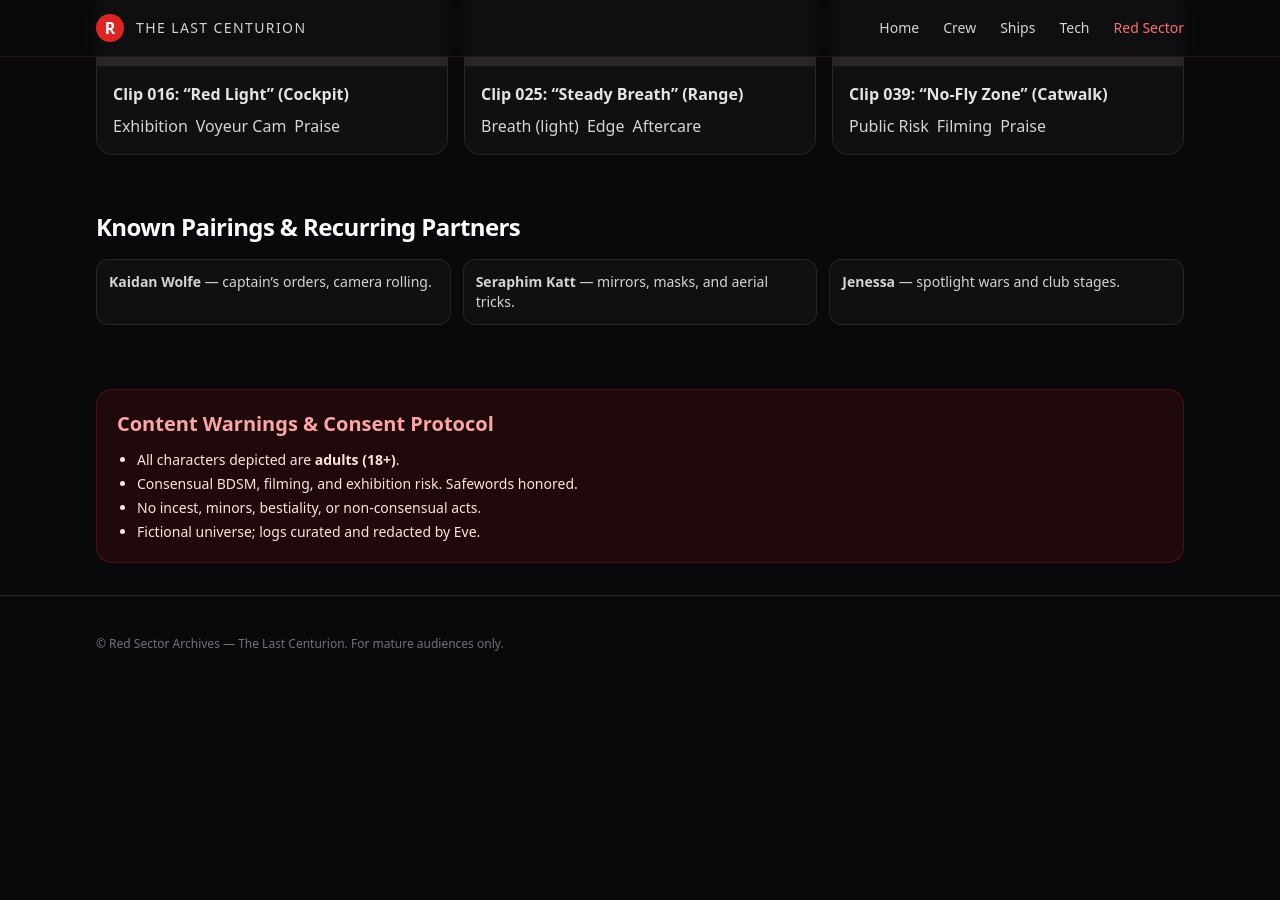
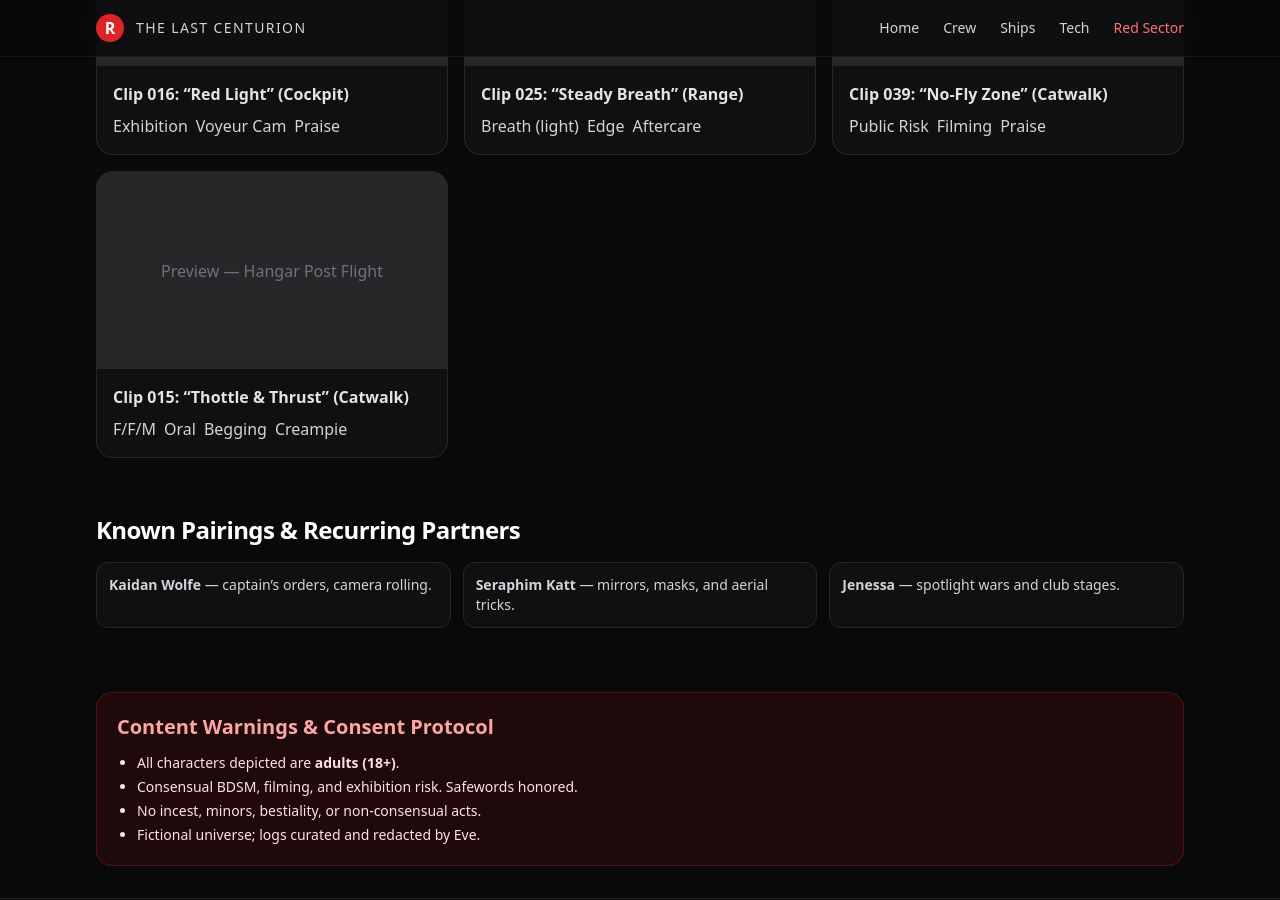
Before and after one commit to fionayyc/last-centurion, a Jekyll site: the page red-sector/logs/dash-nsfw.html, which Jekyll copies as it is, in a window 1280 px wide and 900 px high, scrolled down 1212 px. Built offline with Jekyll 4.4.1, drawn with Linux system fonts in a browser that asks for light colours; nearby versions of some CDN libraries; before the commit the page ends 1904 px from its top, so only the background shows below that.

Commit message:
Update dash-nsfw.html

```diff
--- a/red-sector/logs/dash-nsfw.html
+++ b/red-sector/logs/dash-nsfw.html
@@ -194,6 +194,23 @@
         </div>
       </article>
 
+            <!-- Clip 015 -->
+      <article class="group rounded-2xl border border-zinc-800 bg-zinc-900/50 overflow-hidden">
+        <!-- ===== PLACEHOLDER FOR LOG PREVIEW IMAGE ===== -->
+        <a href="./throttle-n-thrust.html" class="block aspect-video bg-zinc-800 grid place-items-center text-zinc-500">
+          Preview — Hangar Post Flight
+        </a>
+        <div class="p-4">
+          <h3 class="font-semibold">Clip 015: “Thottle & Thrust” (Catwalk)</h3>
+          <div class="mt-2 flex flex-wrap gap-2">
+            <span class="tag border-zinc-700 text-zinc-300">F/F/M</span>
+            <span class="tag border-zinc-700 text-zinc-300">Oral</span>
+            <span class="tag border-zinc-700 text-zinc-300">Begging</span>
+            <span class="tag border-zinc-700 text-zinc-300">Creampie</span>
+          </div>
+        </div>
+      </article>
+
     </div>
   </section>
 
```
